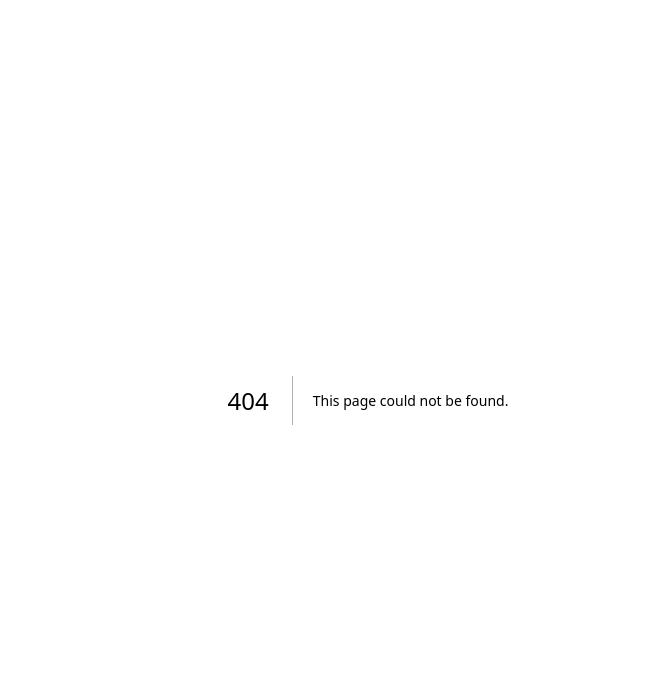
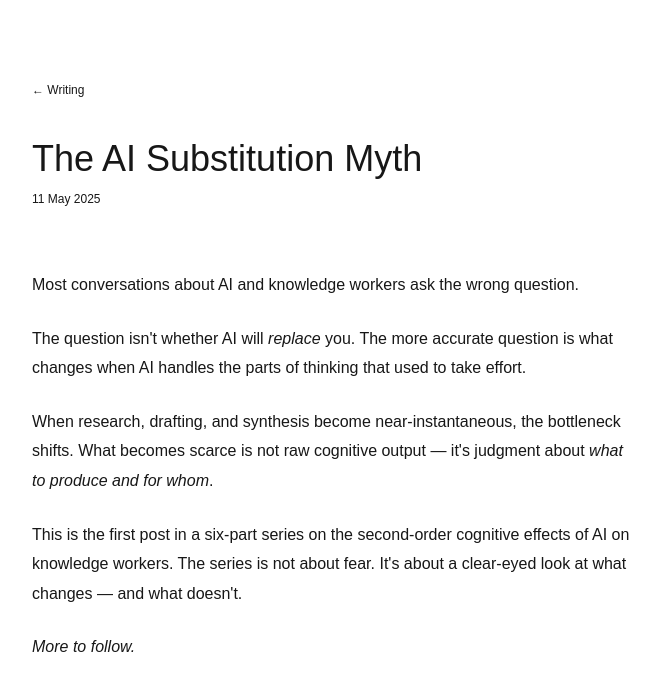
Before and after one commit to impreetentious/my-web, a Next.js app: page /blog/ai-substitution-myth in a window 1280 px wide. Before the commit this address had no page. Shown: the top 690 px of the page, without its empty margins (272-932 px from the left). Built offline with nearby package versions, Linux system fonts and the light colour scheme.

Commit message:
Commit v0.2.3: MDX Blog System + Post Routes + Seed Posts

```diff
--- /dev/null
+++ b/app/blog/[slug]/page.tsx
@@ -0,0 +1,35 @@
+import { notFound } from 'next/navigation';
+import { MDXRemote } from 'next-mdx-remote/rsc';
+import { getAllPosts, getPostBySlug } from '@/lib/blog';
+import { PostHeader } from '@/components/blog/PostHeader';
+import { PostBody } from '@/components/blog/PostBody';
+
+export async function generateStaticParams() {
+  return getAllPosts().map((post) => ({ slug: post.slug }));
+}
+
+export default async function BlogPostPage({
+  params,
+}: {
+  params: Promise<{ slug: string }>;
+}) {
+  const { slug } = await params;
+  const post = getPostBySlug(slug);
+  if (!post) notFound();
+
+  return (
+    <main
+      style={{
+        minHeight: '100vh',
+        background: 'var(--color-bg)',
+      }}
+    >
+      <div style={{ maxWidth: '720px', margin: '0 auto', padding: '80px 24px' }}>
+        <PostHeader post={post} />
+        <PostBody>
+          <MDXRemote source={post.content ?? ''} />
+        </PostBody>
+      </div>
+    </main>
+  );
+}
--- /dev/null
+++ b/components/blog/PostBody.tsx
@@ -0,0 +1,72 @@
+import type { ReactNode } from 'react';
+
+const postBodyCss = `
+.post-body {
+  max-width: 68ch;
+  font-family: var(--font-sans);
+  font-weight: 400;
+  font-size: 16px;
+  line-height: 1.85;
+  color: var(--color-text-primary);
+}
+.post-body h2 {
+  font-size: 22px;
+  color: var(--color-text-primary);
+  margin-top: 40px;
+  margin-bottom: 16px;
+}
+.post-body h3 {
+  font-size: 18px;
+  color: var(--color-text-primary);
+  margin-top: 40px;
+  margin-bottom: 12px;
+}
+.post-body p {
+  margin-bottom: 24px;
+  color: var(--color-text-secondary);
+}
+.post-body pre {
+  font-family: var(--font-mono);
+  font-size: 13px;
+  background: var(--color-elevated);
+  padding: 16px;
+  border-radius: 4px;
+  border: 1px solid var(--color-border-subtle);
+  overflow-x: auto;
+  margin-bottom: 24px;
+}
+.post-body code {
+  font-family: var(--font-mono);
+  font-size: 13px;
+  background: var(--color-elevated);
+  padding: 2px 6px;
+  border-radius: 2px;
+}
+.post-body pre code {
+  padding: 0;
+  background: transparent;
+}
+.post-body a {
+  color: var(--color-accent);
+  text-decoration: none;
+}
+.post-body a:hover {
+  text-decoration: underline;
+}
+.post-body blockquote {
+  border-left: 2px solid var(--color-accent-dim);
+  padding-left: 16px;
+  color: var(--color-text-muted);
+  font-style: italic;
+  margin-bottom: 24px;
+}
+`;
+
+export function PostBody({ children }: { children: ReactNode }) {
+  return (
+    <>
+      <style>{postBodyCss}</style>
+      <div className="post-body">{children}</div>
+    </>
+  );
+}
--- /dev/null
+++ b/components/blog/PostHeader.tsx
@@ -0,0 +1,57 @@
+import Link from 'next/link';
+import type { BlogPost } from '@/types';
+
+function formatDate(iso: string): string {
+  if (!iso) return '';
+  return new Date(iso).toLocaleDateString('en-GB', {
+    day: '2-digit',
+    month: 'short',
+    year: 'numeric',
+  });
+}
+
+export function PostHeader({ post }: { post: BlogPost }) {
+  return (
+    <header>
+      <Link
+        href="/blog"
+        style={{
+          fontFamily: 'var(--font-mono)',
+          fontSize: '12px',
+          color: 'var(--color-accent)',
+          textDecoration: 'none',
+        }}
+      >
+        ← Writing
+      </Link>
+      <h1
+        style={{
+          fontFamily: 'var(--font-sans)',
+          fontWeight: 300,
+          fontSize: '36px',
+          color: 'var(--color-text-primary)',
+          marginTop: '40px',
+        }}
+      >
+        {post.title}
+      </h1>
+      <p
+        style={{
+          fontFamily: 'var(--font-mono)',
+          fontSize: '12px',
+          color: 'var(--color-text-muted)',
+          marginTop: '12px',
+        }}
+      >
+        {formatDate(post.date)}
+      </p>
+      <hr
+        style={{
+          border: 'none',
+          borderTop: '1px solid var(--color-border-visible)',
+          margin: '32px 0',
+        }}
+      />
+    </header>
+  );
+}
--- /dev/null
+++ b/content/blog/ai-substitution-myth.mdx
@@ -0,0 +1,21 @@
+---
+title: "The AI Substitution Myth"
+date: "2025-05-11"
+excerpt: "Most conversations about AI and knowledge work focus on the wrong threat. The problem isn't replacement — it's something subtler and more structural."
+slug: "ai-substitution-myth"
+---
+
+Most conversations about AI and knowledge workers ask the wrong question.
+
+The question isn't whether AI will *replace* you. The more accurate question is what
+changes when AI handles the parts of thinking that used to take effort.
+
+When research, drafting, and synthesis become near-instantaneous, the bottleneck shifts.
+What becomes scarce is not raw cognitive output — it's judgment about *what to produce
+and for whom*.
+
+This is the first post in a six-part series on the second-order cognitive effects of
+AI on knowledge workers. The series is not about fear. It's about a clear-eyed look
+at what changes — and what doesn't.
+
+*More to follow.*
--- /dev/null
+++ b/lib/blog.ts
@@ -0,0 +1,41 @@
+import fs from 'fs';
+import path from 'path';
+import matter from 'gray-matter';
+import type { BlogPost } from '@/types';
+
+const BLOG_DIR = path.join(process.cwd(), 'content', 'blog');
+
+export function getAllPosts(): BlogPost[] {
+  if (!fs.existsSync(BLOG_DIR)) return [];
+
+  const files = fs.readdirSync(BLOG_DIR).filter((f) => f.endsWith('.mdx'));
+
+  return files
+    .map((filename) => {
+      const raw = fs.readFileSync(path.join(BLOG_DIR, filename), 'utf-8');
+      const { data } = matter(raw);
+      return {
+        slug: data.slug || filename.replace('.mdx', ''),
+        title: data.title || 'Untitled',
+        date: data.date || '',
+        excerpt: data.excerpt || '',
+      } as BlogPost;
+    })
+    .sort((a, b) => new Date(b.date).getTime() - new Date(a.date).getTime());
+}
+
+export function getPostBySlug(slug: string): BlogPost | null {
+  const filePath = path.join(BLOG_DIR, `${slug}.mdx`);
+  if (!fs.existsSync(filePath)) return null;
+
+  const raw = fs.readFileSync(filePath, 'utf-8');
+  const { data, content } = matter(raw);
+
+  return {
+    slug,
+    title: data.title || 'Untitled',
+    date: data.date || '',
+    excerpt: data.excerpt || '',
+    content,
+  };
+}
--- a/package.json
+++ b/package.json
@@ -1,6 +1,6 @@
 {
   "name": "personal-website",
-  "version": "0.2.2",
+  "version": "0.2.3",
   "private": true,
   "scripts": {
     "dev": "next dev --turbopack",
```
Also changed, not shown: app/blog/page.tsx (added, +113 -0 lines), content/blog/the-abundance-trap.mdx (added, +21 -0 lines), 2 other files (tests, documents, lock files or other folders).
